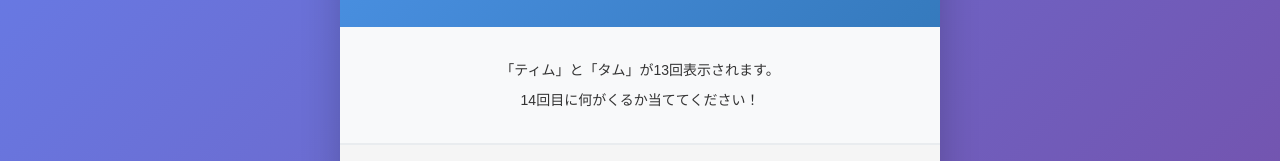
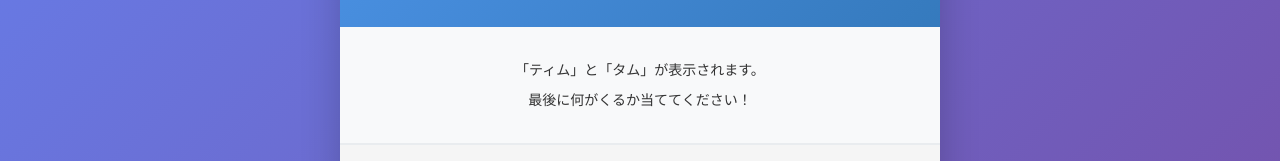
Before and after one commit to hirobekeita/Tim-Tam-Game, a React (Vite) app: page / in a window 1280 px wide. Shown: the part 227-388 px from the top of the page. Built offline with nearby package versions, Linux system fonts and the light colour scheme.

Commit message:
Update App.jsx

```diff
--- a/src/App.jsx
+++ b/src/App.jsx
@@ -32,7 +32,7 @@ function App() {
   if (gameStarted && displayedSequence.length < sequence.length) {
     // 7回目（インデックス6）の表示かどうかを判定
     const isSeventh = displayedSequence.length === 7;
-    const delay = isSeventh ? 900 : 350; // 改行時だけ1000ms、それ以外は350ms
+    const delay = isSeventh ? 850 : 350; // 改行時だけ1000ms、それ以外は350ms
 
     const timer = setTimeout(() => {
       setDisplayedSequence(prev => [...prev, sequence[prev.length]])
@@ -76,8 +76,8 @@ function App() {
 
         {/* 説明 */}
         <div className="info-section">
-          <p>「ティム」と「タム」が13回表示されます。</p>
-          <p>14回目に何がくるか当ててください！</p>
+          <p>「ティム」と「タム」が表示されます。</p>
+          <p>最後に何がくるか当ててください！</p>
         </div>
 
         {/* シーケンス表示エリア */}
@@ -128,7 +128,7 @@ function App() {
             <div className="modal-content" onClick={(e) => e.stopPropagation()}>
               <h2>結果</h2>
               <p className="result-text">
-                正解は... <strong>{result.correct}</strong> でした！
+                ×ブーッ <strong>{result.correct}</strong> ！
               </p>
               <p className={result.success ? 'success' : 'failure'}>
                 {result.success ? '当たりました！' : '残念！ハズレです！'}
```
